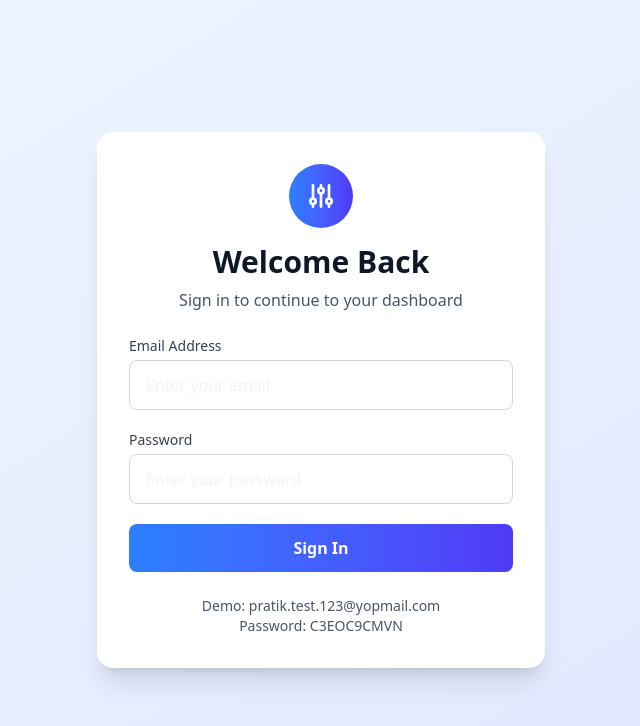
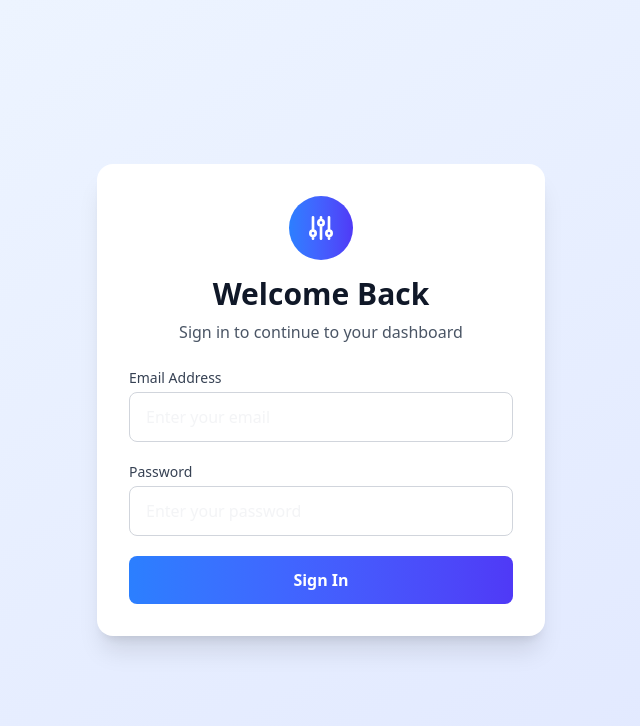
Before and after one commit to Pratikdubey7735/Coach-frontend, a Next.js app: page /login in a window 1280 px wide. Shown: the top 726 px of the page, without its empty margins (319-959 px from the left). Built offline with nearby package versions, Linux system fonts and the light colour scheme; no server answers.

Commit message:
small UI change

```diff
--- a/app/login/page.tsx
+++ b/app/login/page.tsx
@@ -138,10 +138,10 @@ export default function LoginPage() {
           </form>
 
           {/* Footer */}
-          <div className="text-center text-sm text-gray-600">
+          {/* <div className="text-center text-sm text-gray-600">
             <p>Demo: pratik.test.123@yopmail.com</p>
             <p>Password: C3EOC9CMVN</p>
-          </div>
+          </div> */}
         </div>
       </div>
     </div>
```
